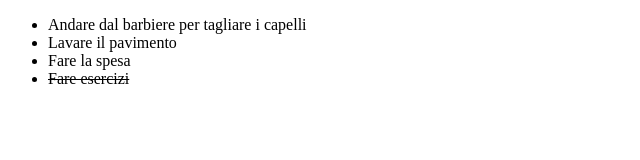
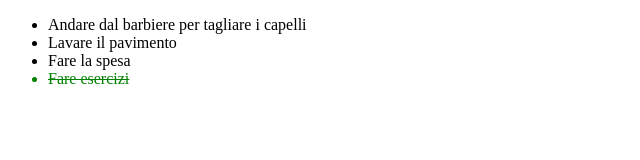
Before and after one commit to agostinoluca/vue-todolist, a Vue app: page / in a window 1280 px wide. Shown: the top 160 px of the page, without its empty margins (0-640 px from the left). Built offline with nearby package versions, Linux system fonts and the light colour scheme.

Commit message:
add method toogleDone

```diff
--- a/src/App.vue
+++ b/src/App.vue
@@ -11,14 +11,19 @@ export default {
         { text: 'Fare esercizi', done: true }
       ]
     };
+  },
+  methods: {
+    toggleDone(index) {
+      this.toDo[index].done = !this.toDo[index].done;
+    }
   }
 };
 
 </script>
 
 <template>
-<ul>
-  <li v-for="(todo, index) in toDo" :key="index" :class="{ 'completed' : todo.done }">
+<ul class="toDoList">
+  <li v-for="(todo, index) in toDo" :key="index" @click="toggleDone(index)" :class="{ 'completed': todo.done }">
     {{ todo.text }}
   </li>
 </ul>
--- a/src/style.css
+++ b/src/style.css
@@ -1,3 +1,4 @@
 .completed {
   text-decoration: line-through;
+  color: green;
 }
```
